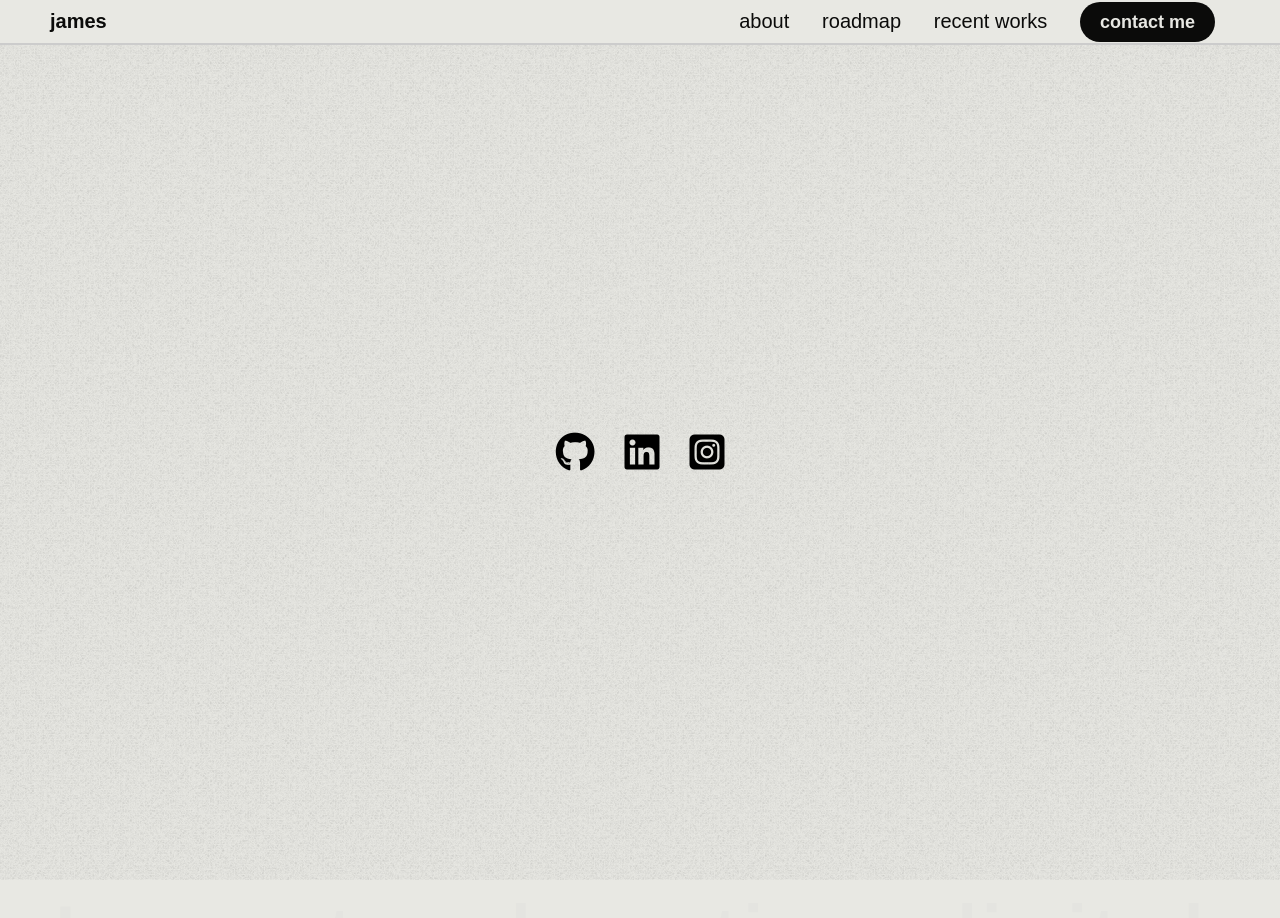
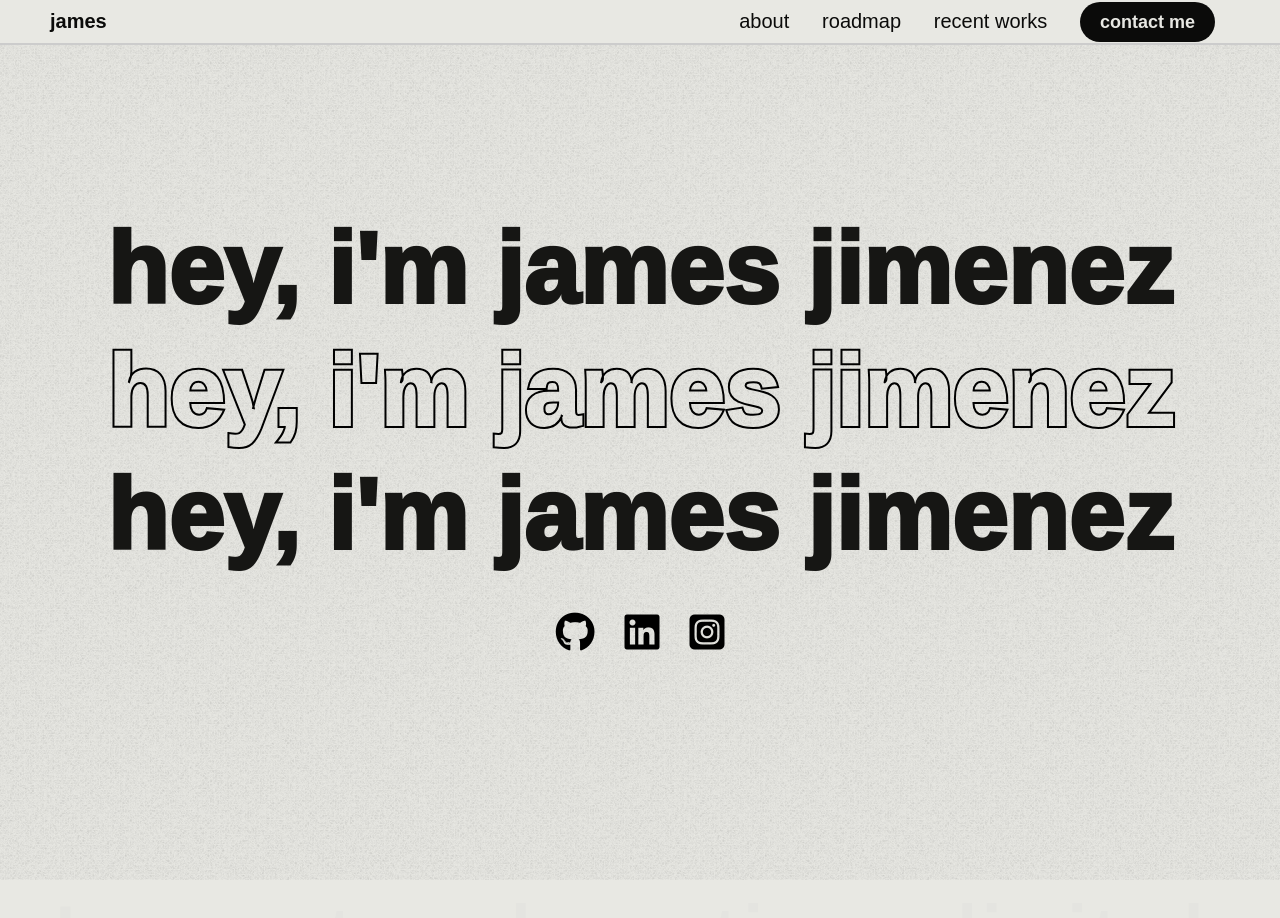
Before and after one commit to jamesjimenezzz/zzz, a plain HTML site: page jj.html in a window 1280 px wide. Shown: the top 918 px of the page. Drawn offline with nearby package versions, Linux system fonts and the light colour scheme; a web font is replaced by a local one.

Commit message:
Update jj.html

```diff
--- a/jj.html
+++ b/jj.html
@@ -34,6 +34,8 @@
   </head>
 
   <body>
+    <div class="bg-overlay"></div>
+
     <div class="background"></div>
     <div class="container">
       <div class="header-wrap">
@@ -66,7 +68,9 @@
 
       <section id="frontpage" class="front-page" data-color="#e8e8e3 #0b0b0a">
         <div class="text-effect">
-
+          <p class="text-layer1">HEY, I'M JAMES JIMENEZ</p>
+          <p class="text-layer2">HEY, I'M JAMES JIMENEZ</p>
+          <p class="text-layer3">HEY, I'M JAMES JIMENEZ</p>
         </div>
         <nav>
           <a href="https://github.com/jamesjimenezzz" target="_blank"
```
